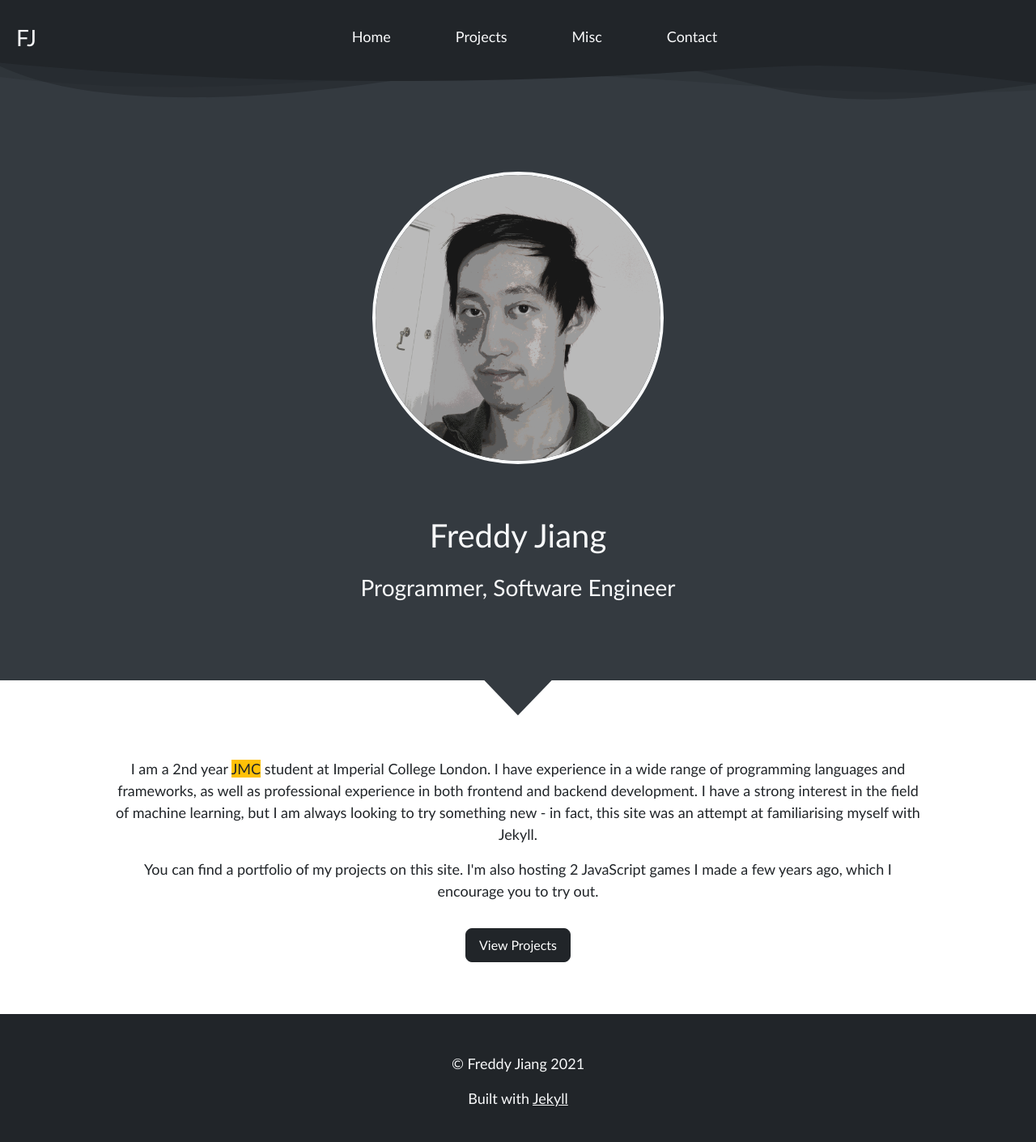
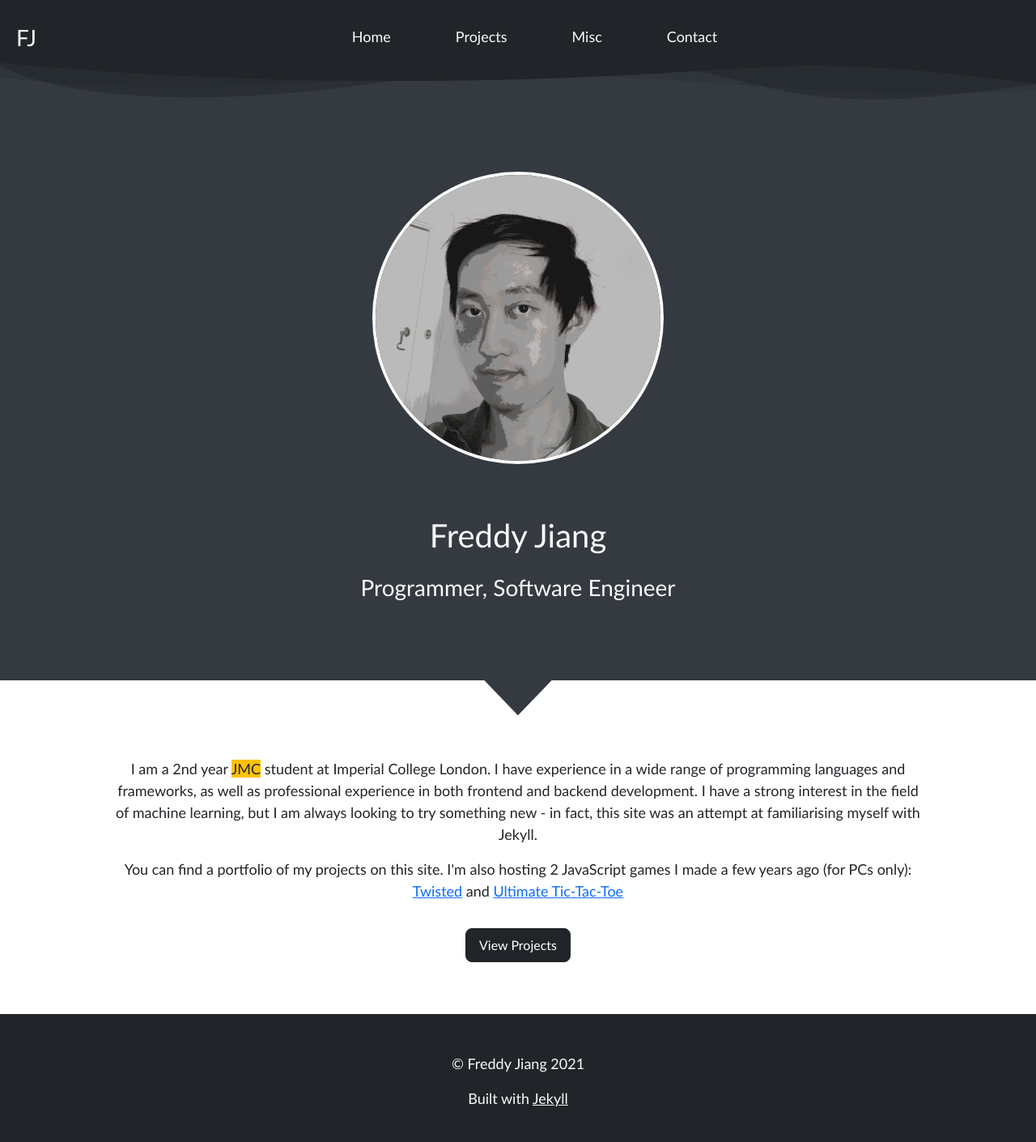
Before and after one commit to j-freddy/old-site, a Jekyll site: the page built from index.html, in a window 1280 px wide. Shown: the whole page at 81% size. Built offline with Jekyll 4.4.1, drawn with Linux system fonts in a browser that asks for light colours.

```diff
--- a/index.html
+++ b/index.html
@@ -31,7 +31,10 @@
             to try something new - in fact, this site was an attempt at familiarising myself with Jekyll.
         </p>
         <p> You can find a portfolio of my projects on this site. I'm also hosting 2 JavaScript games I made a few years
-            ago, which I encourage you to try out. </p>
+            ago (for PCs only):
+            <a href="projects/twisted">Twisted</a> and <a href="projects/ultimate-tictactoe">Ultimate Tic-Tac-Toe</a>
+        </p>
+
         <a class="btn btn-dark site-button my-3" href="projects">View Projects</a>
     </div>
 </div>
```
Also changed, not shown: 404.html (added, +8 -0 lines).
